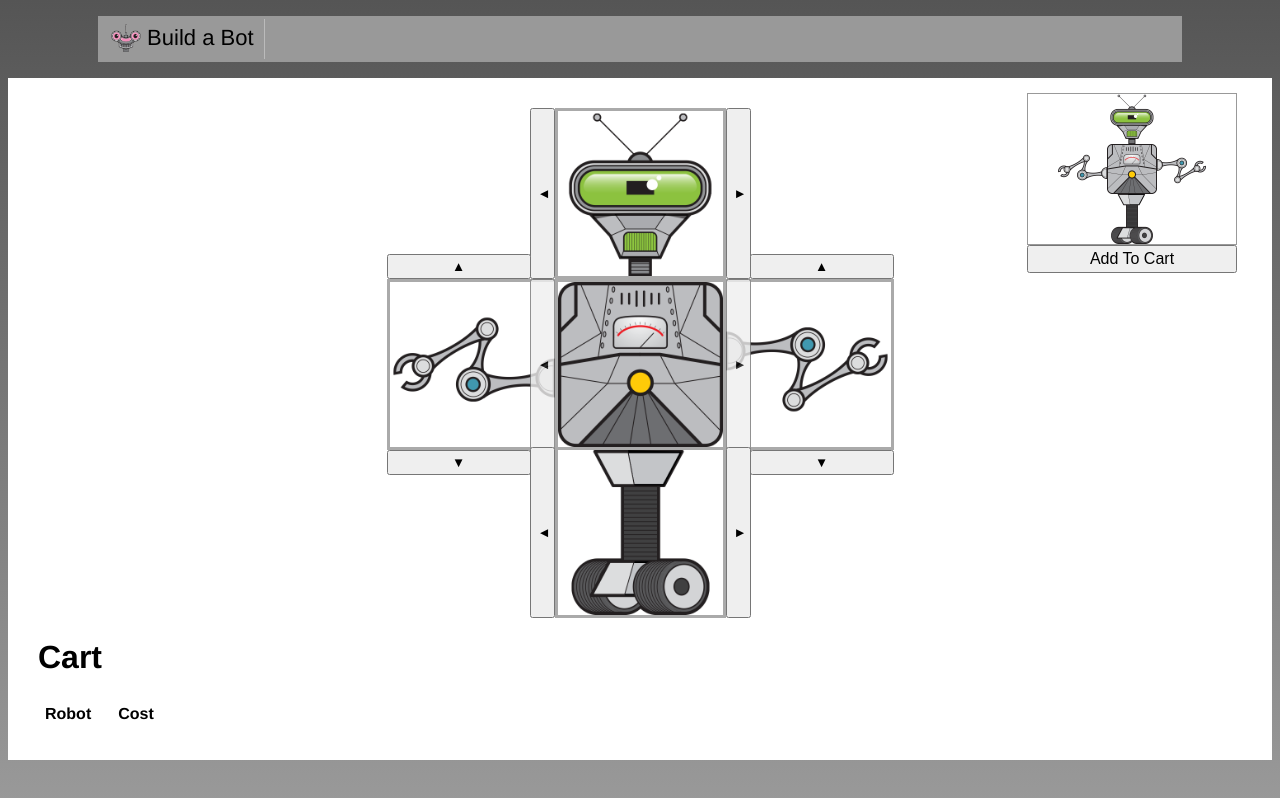
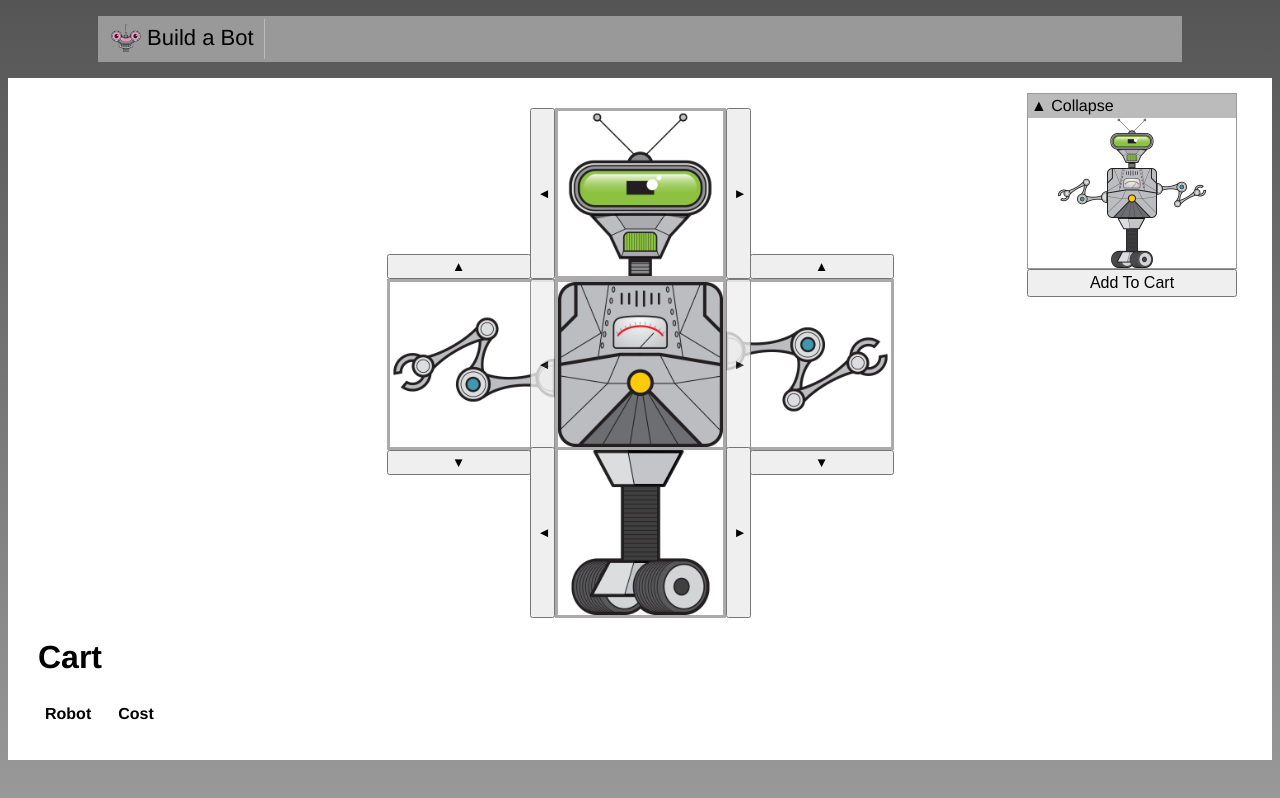
Before and after one commit to IndianaDMF/learn-vue, a Vue app in the folder build-a-bot/: page /#/build in a window 1280 px wide. Before the commit this address led to /. Built offline with nearby package versions, Linux system fonts and the light colour scheme.

Commit message:
intercomponent communication

```diff
--- a/build-a-bot/src/build/RobotBuilder.vue
+++ b/build-a-bot/src/build/RobotBuilder.vue
@@ -2,6 +2,7 @@
   <div class="content">
         <div class="preview">
       <div class="preview-content">
+        <CollapsibleSection>
         <div class="top-row">
           <img :src="selectedRobot.head.src"/>
         </div>
@@ -13,6 +14,7 @@
         <div class="bottom-row">
           <img :src="selectedRobot.base.src"/>
         </div>
+        </CollapsibleSection>
       </div>
       <button class="add-to-cart" @click="addToCart()">Add To Cart</button>
     </div>
@@ -72,10 +74,11 @@
 import availableParts from '../data/parts';
 import createdHookMixin from './created-hook-mixin';
 import PartSelector from './PartSelector.vue';
+import CollapsibleSection from '../shared/CollapsibleSection.vue';
 
 export default {
   name: 'RobotBuilder',
-  components: { PartSelector },
+  components: { PartSelector, CollapsibleSection },
   data() {
     return {
       availableParts,
--- /dev/null
+++ b/build-a-bot/src/shared/CollapsibleSection.vue
@@ -0,0 +1,28 @@
+<template>
+    <div>
+        <div class="header">
+            <span v-if="open" @click="open = !open">&#x25B2;
+                Collapse</span>
+            <span v-if="!open" @click="open = !open">&#x25BC;
+                Expand</span>
+        </div>
+         <slot v-if="open">
+             <div>DefaultContent</div>
+         </slot>
+    </div>
+</template>
+<script>
+export default {
+  name: 'CollapsibleSection',
+  data() {
+    return { open: true };
+  },
+};
+</script>
+<style scoped>
+    .header{
+        background-color: #bbb;
+        padding: 3px;
+        cursor: pointer;
+    }
+</style>
```
